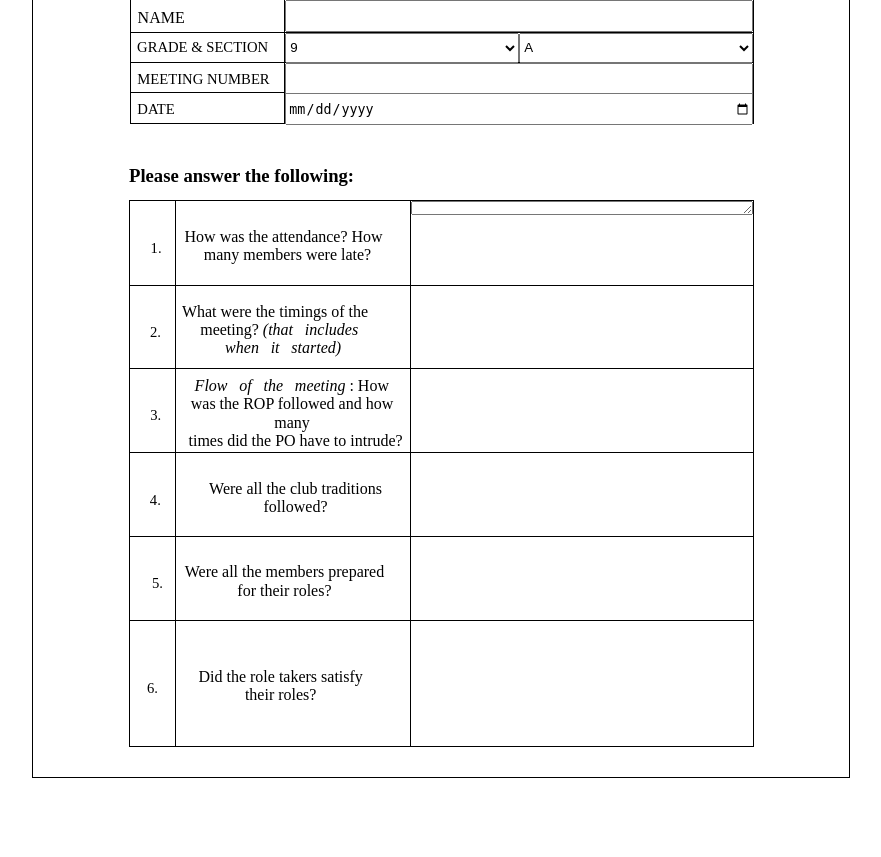
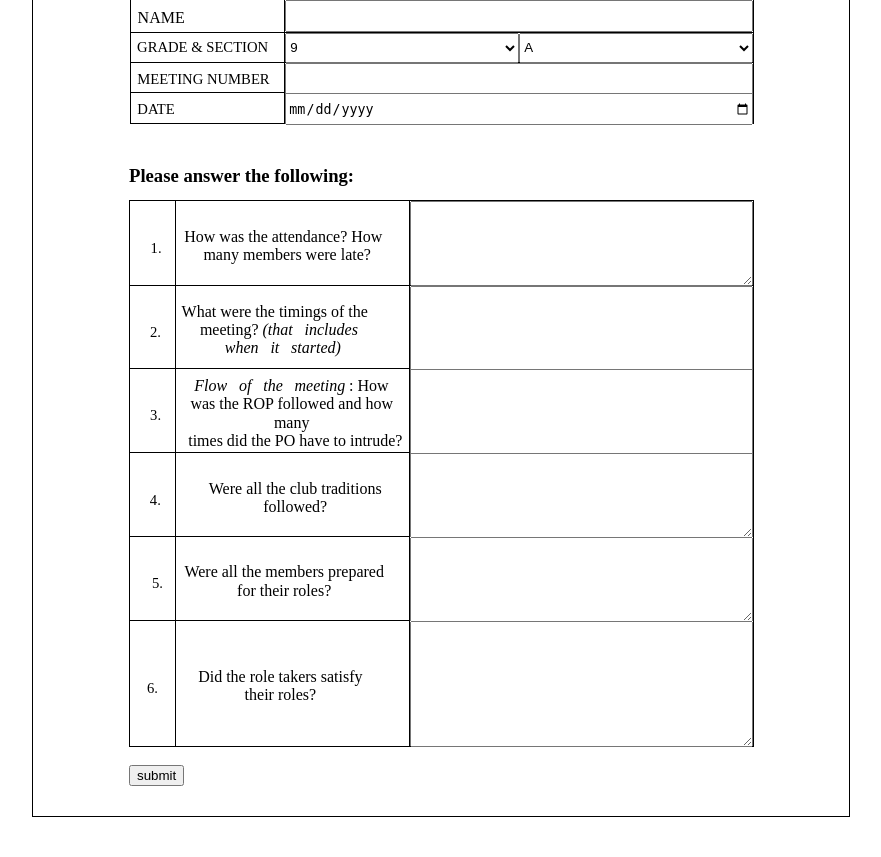
Before and after one commit to DarthKitten2130/gaveladmin, a Flask app: page /geneval in a window 1280 px wide. Shown: the part 214-1071 px from the top of the page, without its empty margins (199-1080 px from the left). Before the commit the page ends 992 px from the top, so only its background shows below. Run offline with Flask 3, Linux system fonts and the light colour scheme.

Commit message:
finished general evaluator sheet

```diff
--- a/static/styles/docscss/geneval.css
+++ b/static/styles/docscss/geneval.css
@@ -457,7 +457,7 @@ table{
     table-layout: fixed;
 }
 
-input{
+input[type=text],input[type=number],input[type=date]{
     height:32px;
     width: 468px;
 }
--- a/templates/general_evaluator.html
+++ b/templates/general_evaluator.html
@@ -150,7 +150,7 @@ How was the attendance? How &nbsp; many members were late?</span>
 <td class="c16" colspan="1" rowspan="1">
 <p class="c2">
 <span class="c11 c18">
-    <textarea></textarea>
+    <textarea style="width: 343px; height: 85px;" name="q1" id="q1" required></textarea>
 </span>
 </p>
 </td>
@@ -189,6 +189,7 @@ started)</span>
 <td class="c16" colspan="1" rowspan="1">
 <p class="c2">
 <span class="c11 c18">
+    <textarea style="width: 343px; height: 99px;" name="q2" id="q2" required></textarea>
 </span>
 </p>
 </td>
@@ -227,6 +228,7 @@ times did the PO have to intrude?</span>
 <td class="c16" colspan="1" rowspan="1">
 <p class="c2">
 <span class="c11 c18">
+    <textarea style="width: 343px; height: 99px;" name="q3" id="q3" required></textarea>
 </span>
 </p>
 </td>
@@ -251,6 +253,7 @@ followed?</span>
 <td class="c16" colspan="1" rowspan="1">
 <p class="c2">
 <span class="c11 c18">
+    <textarea style="width: 343px; height: 85px;" name="q4" id="q4" required></textarea>
 </span>
 </p>
 </td>
@@ -271,6 +274,7 @@ Were all the members prepared for their roles?</span>
 <td class="c16" colspan="1" rowspan="1">
 <p class="c2">
 <span class="c11 c18">
+    <textarea style="width: 343px; height: 85px;" name="q5" id="q5" required></textarea>
 </span>
 </p>
 </td>
@@ -291,11 +295,14 @@ Did the role takers satisfy their roles?</span>
 <td class="c16" colspan="1" rowspan="1">
 <p class="c2">
 <span class="c11 c18">
+    <textarea style="width: 343px; height: 126px;" name="q6" id="q6" required></textarea>
 </span>
 </p>
 </td>
 </tr>
 </table>
+<br>
+<input type="submit" value="submit">
 </form>
 <p class="c23">
 <span class="c11 c19">
```
